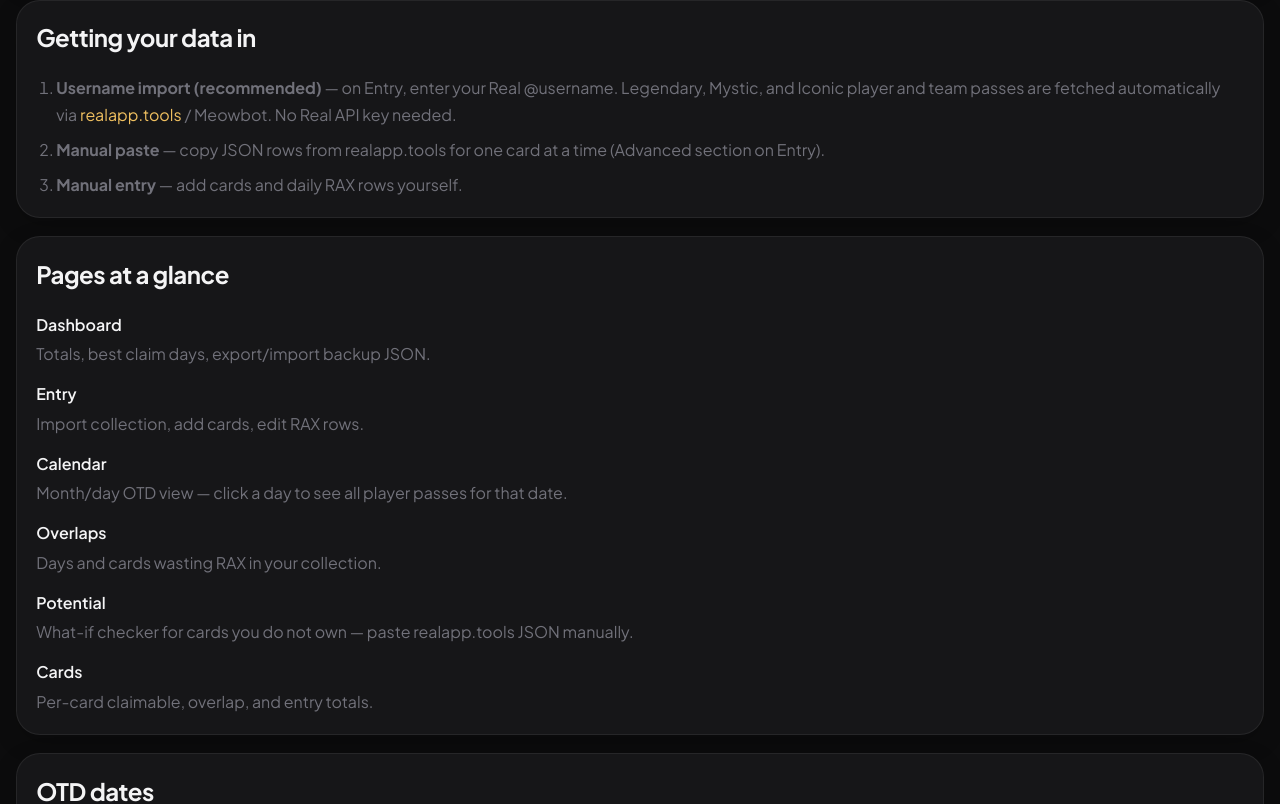
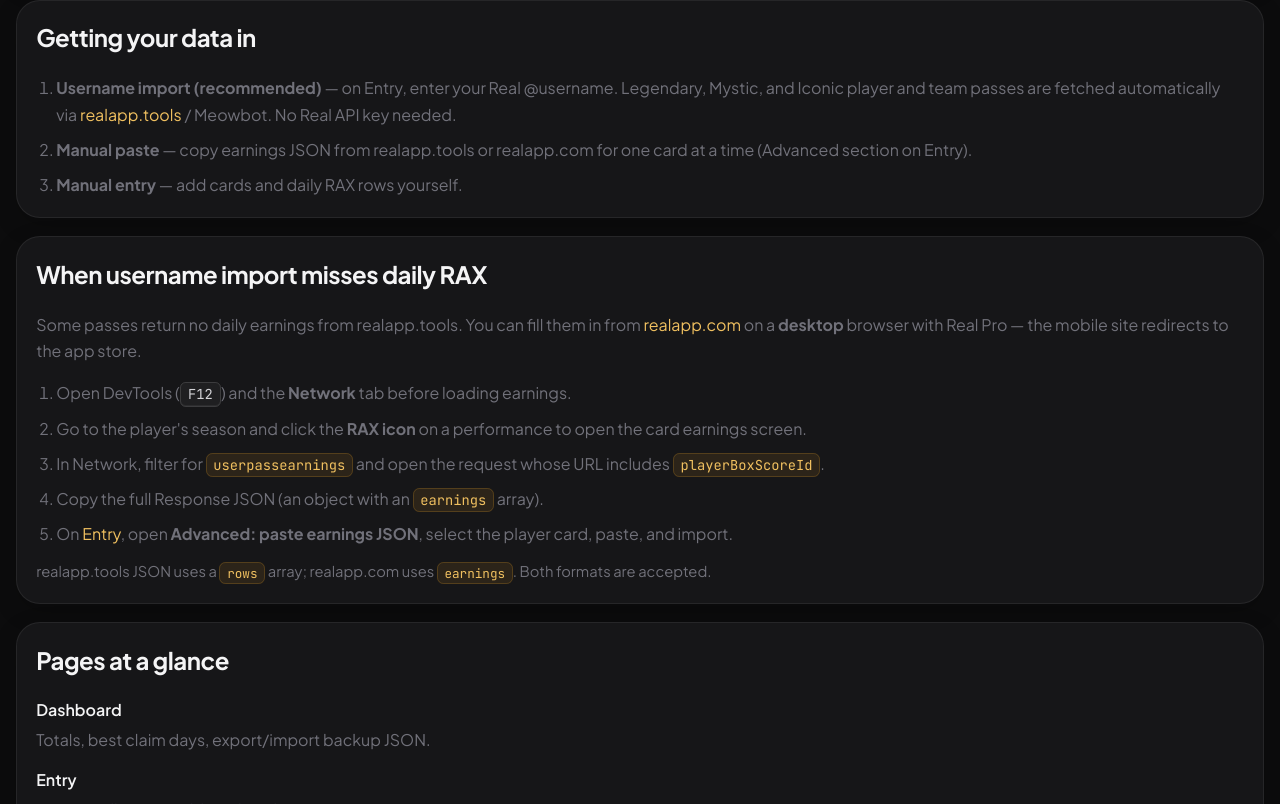
Before and after one commit to HusainM9/real-rax-tracker, a React (Vite) app: page /help in a window 1280 px wide. Shown: the part 537-1341 px from the top of the page. Built offline with nearby package versions, Linux system fonts and the light colour scheme.

Commit message:
Missing data manual addition

```diff
--- a/src/lib/realAppToolsImport.ts
+++ b/src/lib/realAppToolsImport.ts
@@ -11,6 +11,7 @@
   day?: unknown
   earnings?: unknown
   player_box_score_id?: unknown
+  playerBoxScoreIds?: unknown
 }
 
 export type RealAppToolsParseResult = {
@@ -27,18 +28,27 @@
 
 function getRows(input: unknown): unknown[] {
   if (Array.isArray(input)) return input
-  if (
-    typeof input === 'object' &&
-    input !== null &&
-    Array.isArray((input as { rows?: unknown }).rows)
-  ) {
-    return (input as { rows: unknown[] }).rows
-  }
+  if (typeof input !== 'object' || input === null) return []
+
+  const record = input as { rows?: unknown; earnings?: unknown }
+  if (Array.isArray(record.rows)) return record.rows
+  if (Array.isArray(record.earnings)) return record.earnings
+
   return []
 }
 
 function parseClaimDay(day: string): string | null {
-  return /^(\d{4})-(\d{2})-(\d{2})$/.exec(day)?.[0] ?? null
+  return /^(\d{4}-\d{2}-\d{2})/.exec(day)?.[1] ?? null
+}
+
+function boxScoreIdFromRow(row: RealAppToolsRow): string {
+  if (row.player_box_score_id !== undefined && row.player_box_score_id !== null) {
+    return String(row.player_box_score_id)
+  }
+  if (Array.isArray(row.playerBoxScoreIds) && row.playerBoxScoreIds.length > 0) {
+    return String(row.playerBoxScoreIds[0])
+  }
+  return ''
 }
 
 function parseDailyRow(
@@ -53,10 +63,8 @@
     return null
   }
 
-  const boxScoreId =
-    row.player_box_score_id === undefined || row.player_box_score_id === null
-      ? ''
-      : String(row.player_box_score_id)
+  const boxScoreId = boxScoreIdFromRow(row)
+  const sourceLabel = Array.isArray(row.playerBoxScoreIds) ? 'realapp.com' : 'realapp.tools'
 
   const raxEarned =
     options.applyOtdMultiplier && options.sport
@@ -74,7 +82,7 @@
     claimDay,
     raxEarned,
     baseRaxEarned: baseEarnings,
-    note: `realapp.tools source ${claimDay}${
+    note: `${sourceLabel} source ${claimDay}${
       boxScoreId ? ` · box score ${boxScoreId}` : ''
     }${options.applyOtdMultiplier ? ' · OTD adjusted' : ''}`,
   }
@@ -99,14 +107,19 @@
   return { rows, skipped }
 }
 
-export function parseRealAppToolsRows(rawJson: string): RealAppToolsParseResult {
+export function parseRealAppToolsRows(
+  rawJson: string,
+  options: DailyRowImportOptions = {},
+): RealAppToolsParseResult {
   const parsed = JSON.parse(rawJson) as unknown
   const inputRows = getRows(parsed)
   if (inputRows.length === 0) {
-    throw new Error('Paste either a JSON array of rows or an object with a rows array.')
+    throw new Error(
+      'Paste a JSON array, or an object with a rows or earnings array (realapp.tools or realapp.com).',
+    )
   }
 
-  return parseDailyRows(inputRows as RealAppToolsRow[])
+  return parseDailyRows(inputRows as RealAppToolsRow[], options)
 }
 
 export function parseRealAppToolsDailyRows(
--- a/src/pages/EntryPage.tsx
+++ b/src/pages/EntryPage.tsx
@@ -56,6 +56,7 @@
     null,
   )
   const [usernameImporting, setUsernameImporting] = useState(false)
+  const [usernameImportFetchErrors, setUsernameImportFetchErrors] = useState(0)
   const importAbortRef = useRef<AbortController | null>(null)
   const [showAdvancedPaste, setShowAdvancedPaste] = useState(false)
   const [bulkImport, setBulkImport] = useState({
@@ -117,6 +118,7 @@
     setUsernameImporting(true)
     setUsernameImportStatus('')
     setUsernameImportProgress(null)
+    setUsernameImportFetchErrors(0)
 
     try {
       const result = await importFromUsername(username, {
@@ -129,6 +131,7 @@
         result.passesSkipped > 0
           ? ` · skipped ${result.passesSkipped} pass${result.passesSkipped === 1 ? '' : 'es'} by rarity`
           : ''
+      setUsernameImportFetchErrors(result.errors.length)
       setUsernameImportStatus(
         `Imported ${result.rowsImported} RAX row${result.rowsImported === 1 ? '' : 's'} from ${
           result.passesFetched
@@ -166,7 +169,13 @@
     if (!cardId) return
 
     try {
-      const parsed = parseRealAppToolsRows(bulkImport.rawJson)
+      const card = data.cards.find((item) => item.id === cardId)
+      const parsed = parseRealAppToolsRows(bulkImport.rawJson, {
+        sport: card?.sport,
+        rarityLabel: card?.rarityLabel,
+        applyOtdMultiplier: Boolean(card?.sport && card?.rarityLabel),
+        passKind: card?.passKind ?? 'player',
+      })
       const existingKeys = new Set(
         data.performances.map(
           (performance) =>
@@ -253,6 +262,27 @@
           </p>
         ) : null}
         {usernameImportStatus ? <p className="import-status">{usernameImportStatus}</p> : null}
+        {usernameImportFetchErrors > 0 && !usernameImporting ? (
+          <p className="import-hint">
+            <strong>
+              {usernameImportFetchErrors} pass{usernameImportFetchErrors === 1 ? '' : 'es'} had no
+              daily RAX from realapp.tools.
+            </strong>{' '}
+            Paste earnings from{' '}
+            <a href="https://www.realapp.com" target="_blank" rel="noreferrer">
+              realapp.com
+            </a>{' '}
+            using{' '}
+            <button
+              className="link-button"
+              type="button"
+              onClick={() => setShowAdvancedPaste(true)}
+            >
+              Advanced paste
+            </button>{' '}
+            below.
+          </p>
+        ) : null}
         {usernameImportStatus && !usernameImporting ? (
           <div className="button-row">
             <Link className="button primary" to="/">
@@ -375,11 +405,10 @@
       <section className="panel form-panel">
         <div className="section-heading">
           <div>
-            <h2>Advanced: paste realapp.tools JSON</h2>
+            <h2>Advanced: paste earnings JSON</h2>
             <p>
-              Paste JSON rows for one card at a time. Each row uses its claim date from
-              realapp.tools. For cards you do not own yet, use the{' '}
-              <Link to="/potential">Potential</Link> tab instead.
+              Paste daily RAX for one card at a time from realapp.tools or realapp.com. For cards
+              you do not own yet, use the <Link to="/potential">Potential</Link> tab instead.
             </p>
           </div>
           <button
@@ -391,7 +420,47 @@
           </button>
         </div>
         {showAdvancedPaste ? (
-          <form onSubmit={submitBulkImport}>
+          <>
+            <section className="panel import-hint">
+              <p>
+                <strong>When username import misses daily RAX</strong> — use realapp.com on a{' '}
+                <strong>desktop</strong> browser (Real Pro). Mobile redirects to the app store.
+              </p>
+              <ol className="help-list ordered">
+                <li>
+                  Open{' '}
+                  <a href="https://www.realapp.com" target="_blank" rel="noreferrer">
+                    realapp.com
+                  </a>{' '}
+                  and log in.
+                </li>
+                <li>
+                  Open DevTools (<kbd>F12</kbd>) and the <strong>Network</strong> tab before loading
+                  earnings.
+                </li>
+                <li>
+                  Go to the player&apos;s season and open the card earnings screen by clicking the{' '}
+                  <strong>RAX icon</strong> on a performance.
+                </li>
+                <li>
+                  In Network, filter for <code>userpassearnings</code> and click the request whose
+                  URL includes <code>playerBoxScoreId</code> (for example{' '}
+                  <code>
+                    userpassearnings/nba/season/2023/entity/player/…?playerBoxScoreId=…
+                  </code>
+                  ).
+                </li>
+                <li>
+                  Copy the full <strong>Response</strong> JSON — it should contain an{' '}
+                  <code>earnings</code> array with <code>day</code> and <code>earnings</code> fields.
+                </li>
+                <li>
+                  Select the matching player card below, paste the JSON, and click{' '}
+                  <strong>Import pasted rows</strong>. OTD rarity is applied from the card when set.
+                </li>
+              </ol>
+            </section>
+            <form onSubmit={submitBulkImport}>
             <div className="form-grid">
               <label className="field">
                 <span>Player card</span>
@@ -414,11 +483,11 @@
               </label>
             </div>
             <label className="field">
-              <span>realapp.tools JSON</span>
+              <span>Earnings JSON</span>
               <textarea
                 className="bulk-import-textarea"
                 value={bulkImport.rawJson}
-                placeholder='{"rows":[{"day":"2025-08-22","earnings":26,"player_box_score_id":1976890479}]}'
+                placeholder='{"rows":[{"day":"2025-08-22","earnings":26}]} or {"earnings":[{"day":"2025-08-22","earnings":26,"playerBoxScoreIds":[123]}]}'
                 onChange={(event) =>
                   setBulkImport((current) => ({ ...current, rawJson: event.target.value }))
                 }
@@ -435,6 +504,7 @@
               {bulkImportStatus ? <p className="import-status">{bulkImportStatus}</p> : null}
             </div>
           </form>
+          </>
         ) : null}
       </section>
 
--- a/src/pages/HelpPage.tsx
+++ b/src/pages/HelpPage.tsx
@@ -52,13 +52,50 @@
             / Meowbot. No Real API key needed.
           </li>
           <li>
-            <strong>Manual paste</strong> — copy JSON rows from realapp.tools for one card at a
-            time (Advanced section on Entry).
+            <strong>Manual paste</strong> — copy earnings JSON from realapp.tools or realapp.com for
+            one card at a time (Advanced section on Entry).
           </li>
           <li>
             <strong>Manual entry</strong> — add cards and daily RAX rows yourself.
           </li>
         </ol>
+      </section>
+
+      <section className="panel help-section">
+        <h2>When username import misses daily RAX</h2>
+        <p>
+          Some passes return no daily earnings from realapp.tools. You can fill them in from{' '}
+          <a href="https://www.realapp.com" target="_blank" rel="noreferrer">
+            realapp.com
+          </a>{' '}
+          on a <strong>desktop</strong> browser with Real Pro — the mobile site redirects to the app
+          store.
+        </p>
+        <ol className="help-list ordered">
+          <li>
+            Open DevTools (<kbd>F12</kbd>) and the <strong>Network</strong> tab before loading
+            earnings.
+          </li>
+          <li>
+            Go to the player&apos;s season and click the <strong>RAX icon</strong> on a performance
+            to open the card earnings screen.
+          </li>
+          <li>
+            In Network, filter for <code>userpassearnings</code> and open the request whose URL
+            includes <code>playerBoxScoreId</code>.
+          </li>
+          <li>
+            Copy the full Response JSON (an object with an <code>earnings</code> array).
+          </li>
+          <li>
+            On <Link to="/entry">Entry</Link>, open <strong>Advanced: paste earnings JSON</strong>,
+            select the player card, paste, and import.
+          </li>
+        </ol>
+        <p className="import-hint">
+          realapp.tools JSON uses a <code>rows</code> array; realapp.com uses <code>earnings</code>.
+          Both formats are accepted.
+        </p>
       </section>
 
       <section className="panel help-section">
```
Also changed, not shown: 1 other file (tests, documents, lock files or other folders).
